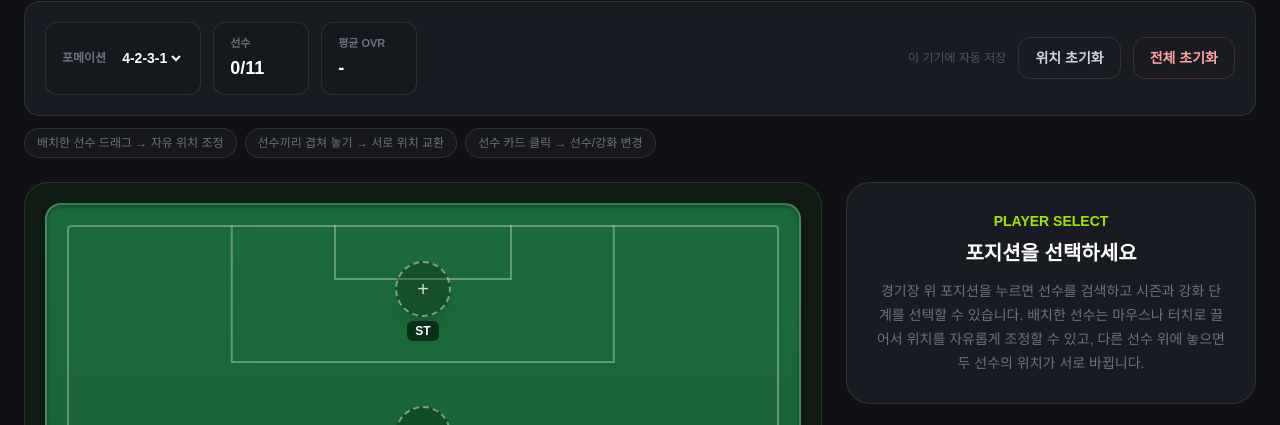
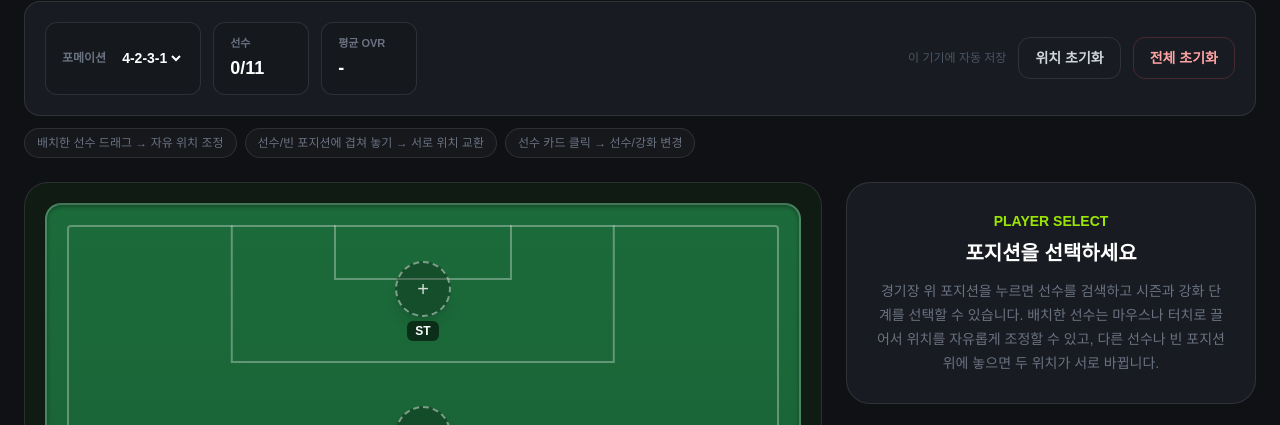
Before and after one commit to susung5202/fc-help, a Next.js app: page /squad in a window 1280 px wide. Shown: the part 292-717 px from the top of the page. Built offline with nearby package versions, Linux system fonts and the light colour scheme.

Commit message:
Allow squad swaps with empty positions

```diff
--- a/components/SquadMaker.tsx
+++ b/components/SquadMaker.tsx
@@ -381,7 +381,7 @@ export default function SquadMaker() {
     let best: { slot: Slot; distance: number } | null = null;
 
     for (const slot of formation.slots) {
-      if (slot.slotId === movingSlotId || !players[slot.slotId]) continue;
+      if (slot.slotId === movingSlotId) continue;
 
       const other = getSlotPosition(slot);
       const dx = ((position.x - other.x) / 100) * rect.width;
@@ -528,7 +528,7 @@ export default function SquadMaker() {
       <p className="mt-3 text-sm leading-6 text-gray-500">
         경기장 위 포지션을 누르면 선수를 검색하고 시즌과 강화 단계를 선택할 수 있습니다.
         배치한 선수는 마우스나 터치로 끌어서 위치를 자유롭게 조정할 수 있고,
-        다른 선수 위에 놓으면 두 선수의 위치가 서로 바뀝니다.
+        다른 선수나 빈 포지션 위에 놓으면 두 위치가 서로 바뀝니다.
       </p>
     </div>
   );
@@ -580,7 +580,7 @@ export default function SquadMaker() {
           배치한 선수 드래그 → 자유 위치 조정
         </span>
         <span className="rounded-full border border-white/10 bg-white/[0.03] px-3 py-1.5">
-          선수끼리 겹쳐 놓기 → 서로 위치 교환
+          선수/빈 포지션에 겹쳐 놓기 → 서로 위치 교환
         </span>
         <span className="rounded-full border border-white/10 bg-white/[0.03] px-3 py-1.5">
           선수 카드 클릭 → 선수/강화 변경
@@ -745,10 +745,22 @@ function SquadSlotButton({
         </div>
       ) : (
         <>
-          <div className="flex h-12 w-12 items-center justify-center rounded-full border-2 border-dashed border-white/45 bg-black/25 text-xl font-light text-white/80 shadow-lg sm:h-14 sm:w-14">
+          <div
+            className={`flex h-12 w-12 items-center justify-center rounded-full border-2 border-dashed bg-black/25 text-xl font-light shadow-lg transition sm:h-14 sm:w-14 ${
+              swapTarget
+                ? "border-cyan-300 bg-cyan-300/10 text-cyan-100 ring-2 ring-cyan-300/35"
+                : "border-white/45 text-white/80"
+            }`}
+          >
             +
           </div>
-          <span className="mt-1 rounded-md bg-black/55 px-2 py-0.5 text-[10px] font-black text-white sm:text-xs">
+          <span
+            className={`mt-1 rounded-md px-2 py-0.5 text-[10px] font-black sm:text-xs ${
+              swapTarget
+                ? "bg-cyan-300/15 text-cyan-100 ring-1 ring-cyan-300/30"
+                : "bg-black/55 text-white"
+            }`}
+          >
             {slot.label}
           </span>
         </>
```
